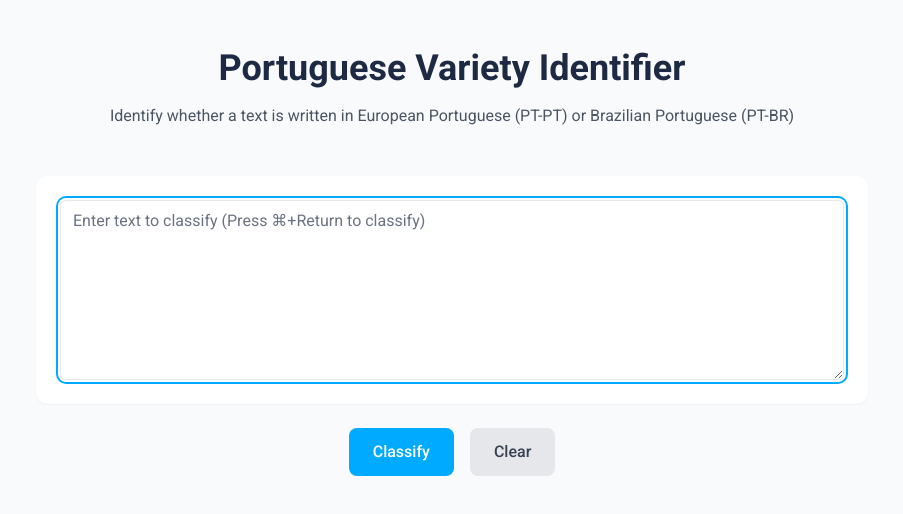
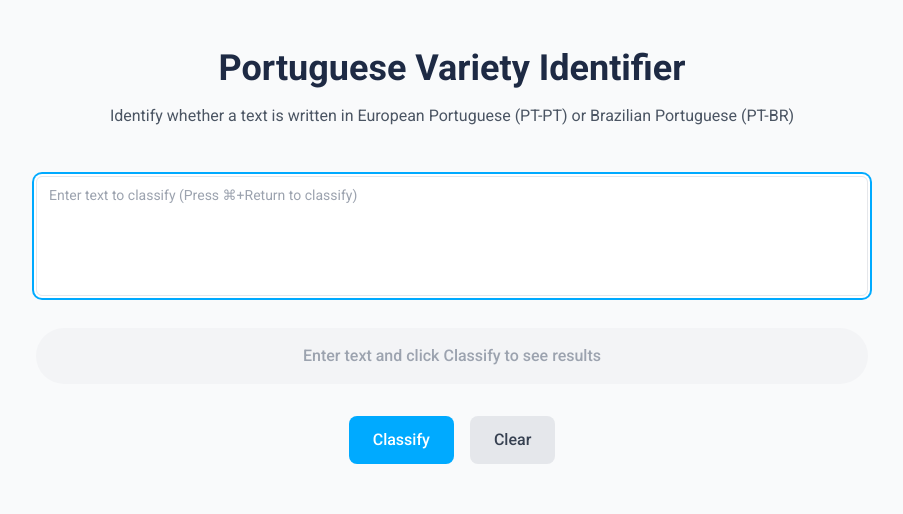
Before and after one commit to LIAAD/ptvid_demo, a Next.js app in the folder frontend/: page / in a window 1280 px wide. Shown: the top 514 px of the page, without its empty margins (188-1091 px from the left). Built offline with nearby package versions, Linux system fonts and the light colour scheme.

Commit message:
Kind of final

```diff
--- a/frontend/src/app/page.tsx
+++ b/frontend/src/app/page.tsx
@@ -1,14 +1,16 @@
 'use client';
 
 import { useState } from 'react';
+import { Textarea } from "@/components/ui/textarea";
 
 export default function Home() {
   const [text, setText] = useState('');
-  const [results, setResults] = useState<{
-    ptPT: number;
-    ptBR: number;
-  } | null>(null);
+  const [results, setResults] = useState({
+    ptPT: 0,
+    ptBR: 0
+  });
   const [isLoading, setIsLoading] = useState(false);
+  const [hasClassified, setHasClassified] = useState(false);
 
   const handleCompare = async () => {
     if (!text.trim()) return;
@@ -32,9 +34,9 @@ export default function Home() {
         ptPT: probability,
         ptBR: 1 - probability,
       });
+      setHasClassified(true);
     } catch (error) {
       console.error('Error comparing text:', error);
-      // You might want to show an error message to the user here
     } finally {
       setIsLoading(false);
     }
@@ -48,7 +50,8 @@ export default function Home() {
 
   const clearText = () => {
     setText('');
-    setResults(null);
+    setResults({ ptPT: 0, ptBR: 0 });
+    setHasClassified(false);
   };
 
   return (
@@ -64,46 +67,68 @@ export default function Home() {
         </div>
 
         {/* Input Container */}
-        <div className="bg-white rounded-xl shadow-sm p-6 mb-6">
-          <div className="relative">
-            <textarea
+        <div className="mb-8">
+          <Textarea
             value={text}
-              onChange={(e) => setText(e.target.value)}
+            onChange={(e: React.ChangeEvent<HTMLTextAreaElement>) => setText(e.target.value)}
             onKeyDown={handleKeyPress}
-              className="flex min-h-[180px] w-full rounded-md border border-gray-200 bg-white px-3 py-2 text-base ring-offset-white placeholder:text-gray-500 focus-visible:outline-none focus-visible:ring-2 focus-visible:ring-light-blue focus-visible:ring-offset-2"
+            className="min-h-[120px] resize-none focus-visible:ring-light-blue"
             placeholder="Enter text to classify (Press ⌘+Return to classify)"
             autoFocus
           />
         </div>
-        </div>
 
-        {/* Results */}
-        {results && (
-          <div className="bg-white rounded-xl shadow-sm p-6 mb-6">
-            <div className="space-y-4">
-              <div className="relative h-8 bg-gray-100 rounded-full overflow-hidden">
+        {/* Results - Always visible */}
+        <div className="mb-8">
+          <div className="relative h-14 bg-gray-100 rounded-full overflow-hidden">
+            {/* PT-PT Score (Left side) */}
             <div
-                  className="absolute top-0 left-0 h-full bg-light-blue transition-all duration-500 rounded-full flex items-center justify-end pr-4"
+              className={`absolute top-0 left-0 h-full bg-light-blue transition-all duration-500 flex items-center
+                ${!hasClassified ? 'opacity-30' : ''}`}
               style={{ width: `${results.ptPT * 100}%` }}
             >
-                  <span className="text-white font-medium">
+              <span className={`text-white font-medium ml-4 whitespace-nowrap ${results.ptPT < 0.15 ? 'opacity-0' : ''}`}>
                 PT-PT: {(results.ptPT * 100).toFixed(1)}%
               </span>
             </div>
-              </div>
-              <div className="relative h-8 bg-gray-100 rounded-full overflow-hidden">
+
+            {/* PT-BR Score (Right side) */}
             <div
-                  className="absolute top-0 left-0 h-full bg-dark-blue transition-all duration-500 rounded-full flex items-center justify-end pr-4"
+              className={`absolute top-0 right-0 h-full bg-dark-blue transition-all duration-500 flex items-center justify-end
+                ${!hasClassified ? 'opacity-30' : ''}`}
               style={{ width: `${results.ptBR * 100}%` }}
             >
-                  <span className="text-white font-medium">
+              <span className={`text-white font-medium mr-4 whitespace-nowrap ${results.ptBR < 0.15 ? 'opacity-0' : ''}`}>
                 PT-BR: {(results.ptBR * 100).toFixed(1)}%
               </span>
             </div>
+
+            {/* Center Labels (shown when scores are too small) */}
+            {hasClassified && (results.ptPT < 0.15 || results.ptBR < 0.15) && (
+              <div className="absolute inset-0 flex items-center justify-center gap-8">
+                {results.ptPT < 0.15 && (
+                  <span className="text-light-blue font-medium whitespace-nowrap">
+                    PT-PT: {(results.ptPT * 100).toFixed(1)}%
+                  </span>
+                )}
+                {results.ptBR < 0.15 && (
+                  <span className="text-dark-blue font-medium whitespace-nowrap">
+                    PT-BR: {(results.ptBR * 100).toFixed(1)}%
+                  </span>
+                )}
+              </div>
+            )}
+
+            {/* Default state message */}
+            {!hasClassified && (
+              <div className="absolute inset-0 flex items-center justify-center">
+                <span className="text-gray-400 font-medium">
+                  Enter text and click Classify to see results
+                </span>
+              </div>
+            )}
           </div>
         </div>
-          </div>
-        )}
 
         {/* Buttons */}
         <div className="flex justify-center gap-4">
--- /dev/null
+++ b/frontend/src/components/ui/textarea.tsx
@@ -0,0 +1,24 @@
+import * as React from "react"
+
+import { cn } from "@/lib/utils"
+
+export interface TextareaProps
+  extends React.TextareaHTMLAttributes<HTMLTextAreaElement> {}
+
+const Textarea = React.forwardRef<HTMLTextAreaElement, TextareaProps>(
+  ({ className, ...props }, ref) => {
+    return (
+      <textarea
+        className={cn(
+          "flex min-h-[80px] w-full rounded-md border border-input bg-background px-3 py-2 text-sm ring-offset-background placeholder:text-muted-foreground focus-visible:outline-none focus-visible:ring-2 focus-visible:ring-ring focus-visible:ring-offset-2 disabled:cursor-not-allowed disabled:opacity-50",
+          className
+        )}
+        ref={ref}
+        {...props}
+      />
+    )
+  }
+)
+Textarea.displayName = "Textarea"
+
+export { Textarea }
```
Also changed, not shown: frontend/package.json (+9 -5 lines), 1 other file (tests, documents, lock files or other folders). Lines whose indentation alone changed are shown as unchanged.
